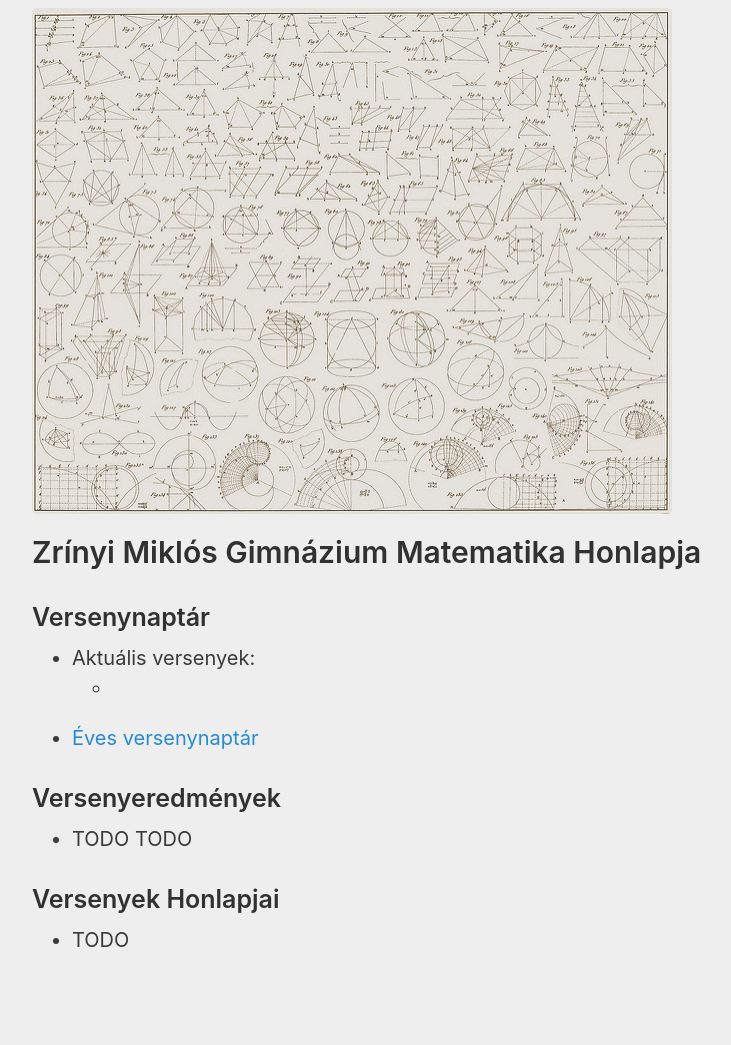
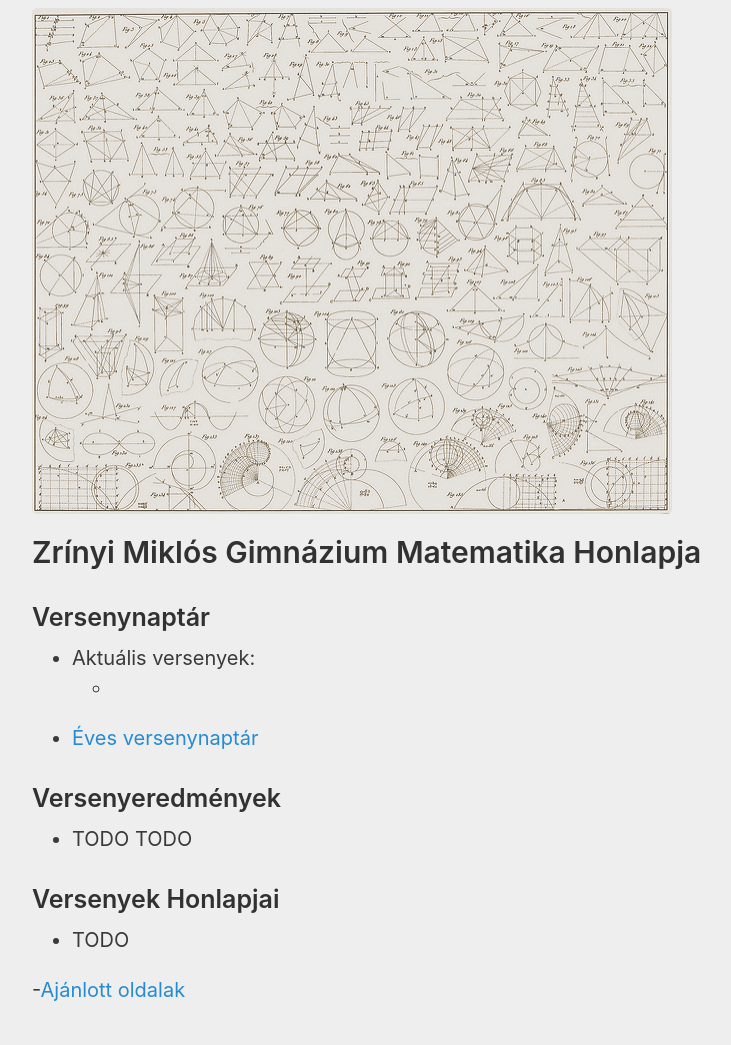
Before and after one commit to zmg-matematika/zmg-matematika.github.io, a Jekyll site: the page built from index.md, in a window 1280 px wide. Shown: the whole page, without its empty margins (258-989 px from the left). Built offline with Jekyll 4.4.1, drawn with Linux system fonts in a browser that asks for light colours; before the commit the page ends 995 px from its top, so only the background shows below that.

Commit message:
Update kezdolap.md

```diff
--- a/_includes/kezdolap.md
+++ b/_includes/kezdolap.md
@@ -16,3 +16,5 @@
 ### Versenyek Honlapjai
 
 - TODO
+
+-[Ajánlott oldalak](./dokumentumok/ajanlott.md)
```
